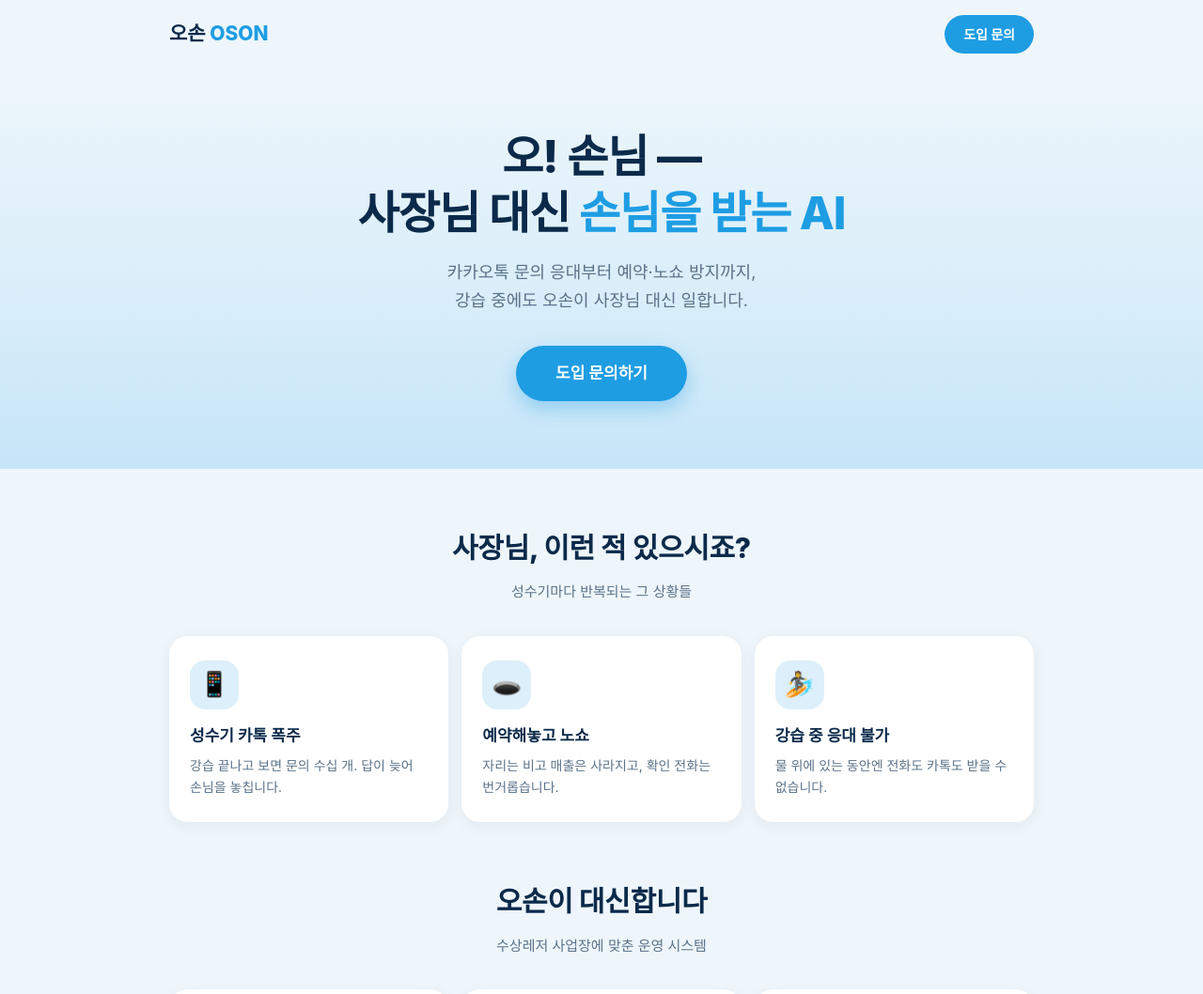
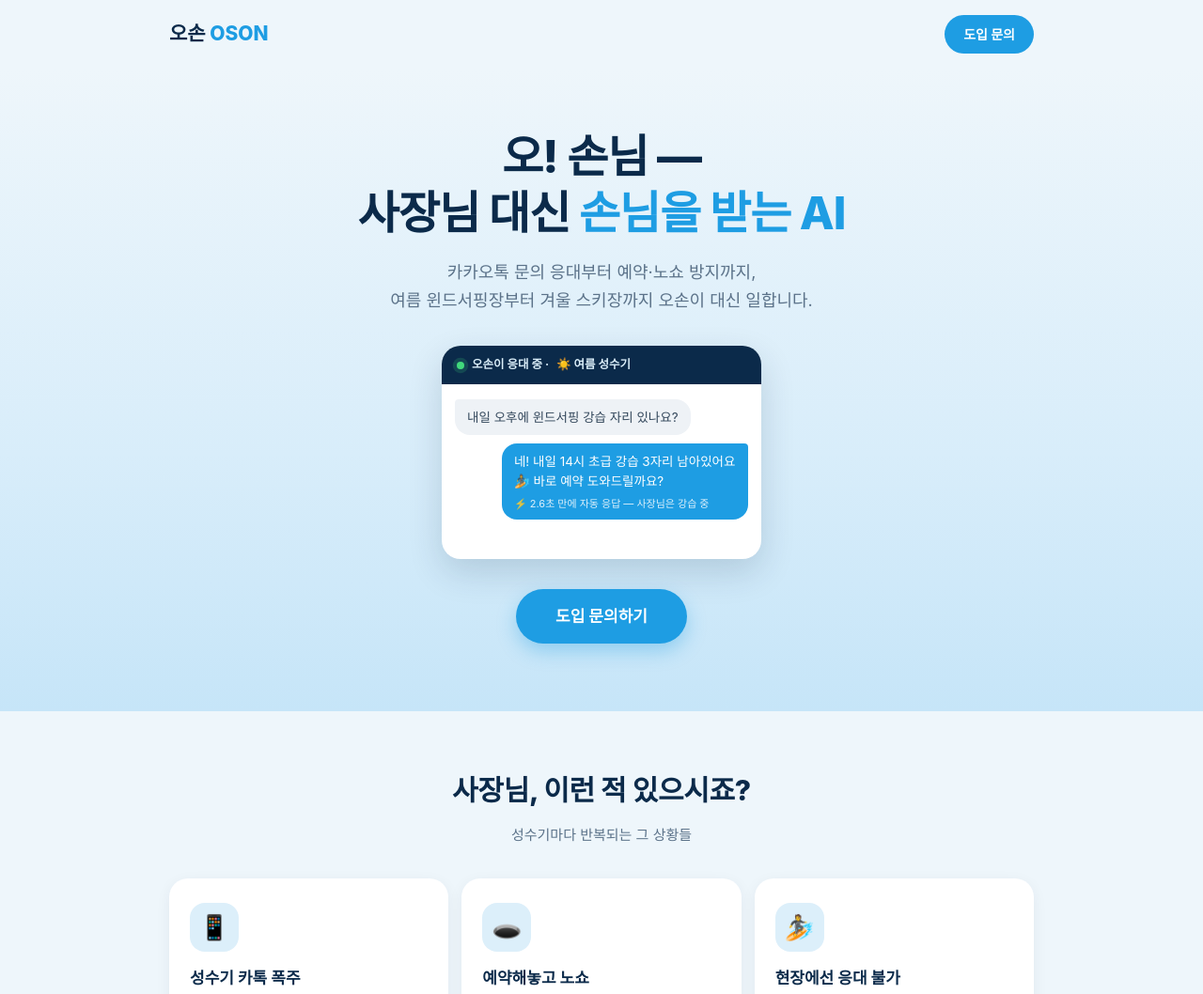
Before and after one commit to devopsseok97/watersports-ai-agent, a plain HTML site: page static/landing/index.html in a window 1280 px wide. Shown: the top 1058 px of the page at 94% size. Drawn offline with Linux system fonts and the light colour scheme.

Commit message:
feat: 랜딩 히어로에 카톡 라이브 데모 추가 + 카피 전업종 확장
수상레저 한정 문구 제거 (스키장 등 시즌 레저 전반으로 확장 예정),
여름·겨울 시나리오가 번갈아 재생되는 카톡 응대 데모로 첫인상 훅 강화.

Co-Authored-By: Claude Opus 4.7 <noreply@anthropic.com>

```diff
--- a/static/landing/index.html
+++ b/static/landing/index.html
@@ -4,7 +4,7 @@
 <meta charset="utf-8">
 <meta name="viewport" content="width=device-width, initial-scale=1">
 <title>오손 OSON — 사장님 대신 손님을 받는 AI</title>
-<meta name="description" content="카카오톡 AI 응대·예약·노쇼 방지를 한 번에. 수상레저 사업장을 위한 운영 시스템 오손.">
+<meta name="description" content="카카오톡 AI 응대·예약·노쇼 방지를 한 번에. 성수기가 있는 모든 레저 사업장을 위한 운영 시스템 오손.">
 <style>
   :root{
     --navy:#0b2a4a;--blue:#1e9de3;--aqua:#2fb6e8;
@@ -61,6 +61,24 @@
   input:focus,textarea:focus{outline:none;border-color:var(--blue)}
   .hp{position:absolute;left:-9999px;opacity:0;height:0;overflow:hidden}
   #form-done{text-align:center;font-size:17px;color:var(--navy);font-weight:700;padding:40px 0}
+  .demo{max-width:340px;margin:0 auto 32px;background:#fff;border-radius:20px;
+        box-shadow:0 14px 36px rgba(11,42,74,.16);overflow:hidden;text-align:left}
+  .demo-top{background:var(--navy);color:#dceffa;font-size:12.5px;font-weight:700;
+            padding:10px 16px;display:flex;align-items:center;gap:8px}
+  .demo-dot{width:8px;height:8px;border-radius:50%;background:#41d97c;flex-shrink:0;
+            box-shadow:0 0 0 3px rgba(65,217,124,.25);animation:pulse 1.6s infinite}
+  @keyframes pulse{50%{box-shadow:0 0 0 6px rgba(65,217,124,.08)}}
+  .demo-chat{padding:16px 14px;min-height:186px;display:flex;flex-direction:column;
+             justify-content:flex-start;gap:9px}
+  .msg{max-width:84%;padding:9px 13px;border-radius:16px;font-size:13.5px;line-height:1.5;
+       opacity:0;transform:translateY(8px);animation:pop .35s forwards}
+  .msg.guest{align-self:flex-start;background:#eef2f6;color:#33475b;border-top-left-radius:4px}
+  .msg.oson{align-self:flex-end;background:var(--blue);color:#fff;border-top-right-radius:4px}
+  .msg.typing{align-self:flex-end;background:var(--blue);color:#fff;letter-spacing:3px;font-weight:800}
+  .msg .tag{display:block;font-size:11px;opacity:.85;margin-top:6px}
+  @keyframes pop{to{opacity:1;transform:none}}
+  @media(prefers-reduced-motion:reduce){.msg{animation:none;opacity:1;transform:none}
+    .demo-dot{animation:none}}
   footer{padding:36px 0 44px;text-align:center;font-size:13px;color:var(--muted2)}
 </style>
 </head>
@@ -72,7 +90,11 @@
 
 <div class="hero"><div class="wrap">
   <h1>오! 손님 —<br>사장님 대신 <em>손님을 받는 AI</em></h1>
-  <p>카카오톡 문의 응대부터 예약·노쇼 방지까지,<br>강습 중에도 오손이 사장님 대신 일합니다.</p>
+  <p>카카오톡 문의 응대부터 예약·노쇼 방지까지,<br>여름 윈드서핑장부터 겨울 스키장까지 오손이 대신 일합니다.</p>
+  <div class="demo">
+    <div class="demo-top"><span class="demo-dot"></span>오손이 응대 중 · <span id="demo-season">☀️ 여름 성수기</span></div>
+    <div class="demo-chat" id="demo-chat"></div>
+  </div>
   <a class="cta" href="#contact">도입 문의하기</a>
 </div></div>
 
@@ -82,25 +104,25 @@
   <div class="cards">
     <div class="card"><div class="emoji">📱</div><h3>성수기 카톡 폭주</h3><p>강습 끝나고 보면 문의 수십 개. 답이 늦어 손님을 놓칩니다.</p></div>
     <div class="card"><div class="emoji">🕳️</div><h3>예약해놓고 노쇼</h3><p>자리는 비고 매출은 사라지고, 확인 전화는 번거롭습니다.</p></div>
-    <div class="card"><div class="emoji">🏄</div><h3>강습 중 응대 불가</h3><p>물 위에 있는 동안엔 전화도 카톡도 받을 수 없습니다.</p></div>
+    <div class="card"><div class="emoji">🏄</div><h3>현장에선 응대 불가</h3><p>물 위에서도 슬로프 위에서도, 강습 중엔 전화도 카톡도 못 받습니다.</p></div>
   </div>
 </div></section>
 
 <section style="padding-top:0"><div class="wrap">
   <h2>오손이 대신합니다</h2>
-  <p class="sub">수상레저 사업장에 맞춘 운영 시스템</p>
+  <p class="sub">성수기가 있는 레저 사업장에 맞춘 운영 시스템</p>
   <div class="cards">
     <div class="card"><div class="emoji">💬</div><h3>카톡 AI 즉답</h3><p>가격·시간·위치 등 반복 문의에 몇 초 안에 자동 응답합니다.</p></div>
     <div class="card"><div class="emoji">📅</div><h3>예약·잔여석 관리</h3><p>실시간 잔여석 안내와 예약 접수를 대화로 처리합니다.</p></div>
     <div class="card"><div class="emoji">✅</div><h3>노쇼 방지</h3><p>입금 확인과 리마인드로 빈자리 손실을 줄입니다.</p></div>
-    <div class="card"><div class="emoji">🌤️</div><h3>날씨 안내</h3><p>바람·수온 등 그날의 컨디션을 손님에게 자동 안내합니다.</p></div>
+    <div class="card"><div class="emoji">🌤️</div><h3>날씨 안내</h3><p>바람·수온·적설 등 그날의 컨디션을 손님에게 자동 안내합니다.</p></div>
     <div class="card"><div class="emoji">📸</div><h3>사진앨범</h3><p>강습 사진을 앨범 링크로 손님에게 바로 전달합니다.</p></div>
   </div>
 </div></section>
 
 <section class="case"><div class="wrap">
   <h2>이미 현장에서 일하고 있습니다</h2>
-  <p class="sub">서울 광나루 수상레저 현장 검증 중</p>
+  <p class="sub">첫 도입 현장 — 서울 광나루</p>
   <div class="case-card">
     <div class="badge">도입 사례</div>
     <blockquote>광나루 서울윈드서핑장 <b>서퍼스트</b>에서 성수기 카카오톡 응대와 예약 관리를 오손이 담당하고 있습니다.</blockquote>
@@ -116,7 +138,7 @@
     <div class="field"><label for="f-phone">연락처</label>
       <input id="f-phone" name="phone" type="tel" required minlength="5" maxlength="30" placeholder="010-0000-0000"></div>
     <div class="field"><label for="f-biz">사업장명</label>
-      <input id="f-biz" name="business_name" required maxlength="100" placeholder="○○ 수상레저"></div>
+      <input id="f-biz" name="business_name" required maxlength="100" placeholder="○○ 레저 / ○○ 스키장"></div>
     <div class="field"><label for="f-msg">문의 내용 (선택)</label>
       <textarea id="f-msg" name="message" rows="4" maxlength="2000" placeholder="궁금한 점을 편하게 남겨주세요"></textarea></div>
     <div class="hp"><label>웹사이트<input name="website" tabindex="-1" autocomplete="off"></label></div>
@@ -125,9 +147,54 @@
   <p id="form-done" hidden>접수됐습니다! 하루 안에 연락드릴게요 🙌</p>
 </div></section>
 
-<footer><div class="wrap">오손 OSON — 수상레저 사업장을 위한 AI 운영 시스템</div></footer>
+<footer><div class="wrap">오손 OSON — 예약받는 사장님을 위한 AI 운영 시스템</div></footer>
 
 <script>
+const SCENES = [
+  {season: '☀️ 여름 성수기',
+   guest: '내일 오후에 윈드서핑 강습 자리 있나요?',
+   oson: '네! 내일 14시 초급 강습 3자리 남아있어요 🏄 바로 예약 도와드릴까요?'},
+  {season: '⛷️ 겨울 성수기',
+   guest: '이번 주말에 아이 2명 스키 강습 예약 돼요?',
+   oson: '네! 토요일 10시 어린이 강습 2자리 가능해요 ⛷️ 바로 예약 도와드릴까요?'},
+];
+const chat = document.getElementById('demo-chat');
+const seasonEl = document.getElementById('demo-season');
+const wait = (ms) => new Promise((r) => setTimeout(r, ms));
+
+function bubble(cls, text, tag) {
+  const d = document.createElement('div');
+  d.className = 'msg ' + cls;
+  d.textContent = text;
+  if (tag) {
+    const t = document.createElement('span');
+    t.className = 'tag';
+    t.textContent = tag;
+    d.appendChild(t);
+  }
+  chat.appendChild(d);
+  return d;
+}
+
+async function playDemo() {
+  let i = 0;
+  while (true) {
+    const s = SCENES[i % SCENES.length];
+    seasonEl.textContent = s.season;
+    chat.innerHTML = '';
+    await wait(600);
+    bubble('guest', s.guest);
+    await wait(1100);
+    const typing = bubble('typing', '···');
+    await wait(1300);
+    typing.remove();
+    bubble('oson', s.oson, '⚡ 2.6초 만에 자동 응답 — 사장님은 강습 중');
+    await wait(4200);
+    i++;
+  }
+}
+playDemo();
+
 document.getElementById('lead-form').addEventListener('submit', async (e) => {
   e.preventDefault();
   const f = e.target;
```
